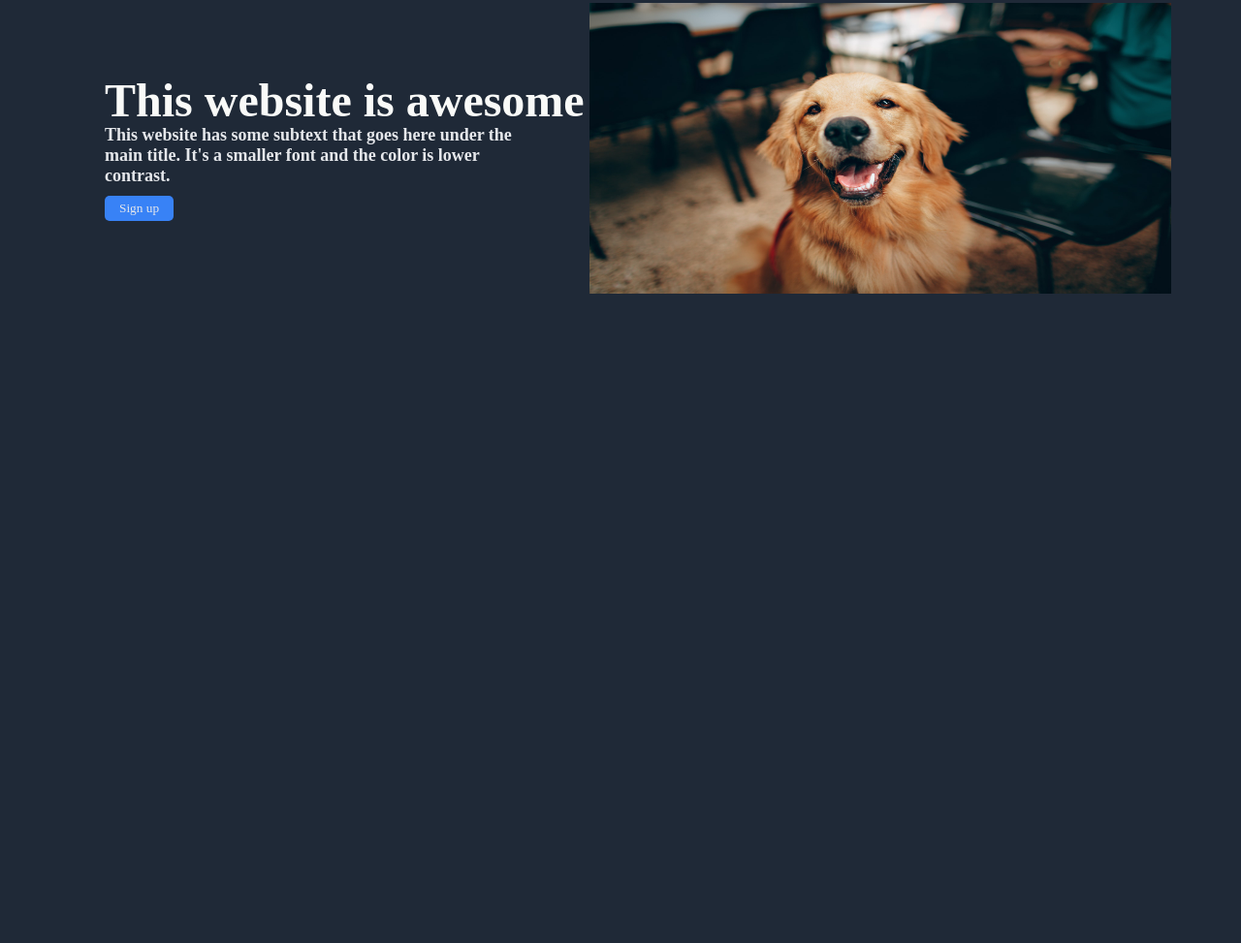
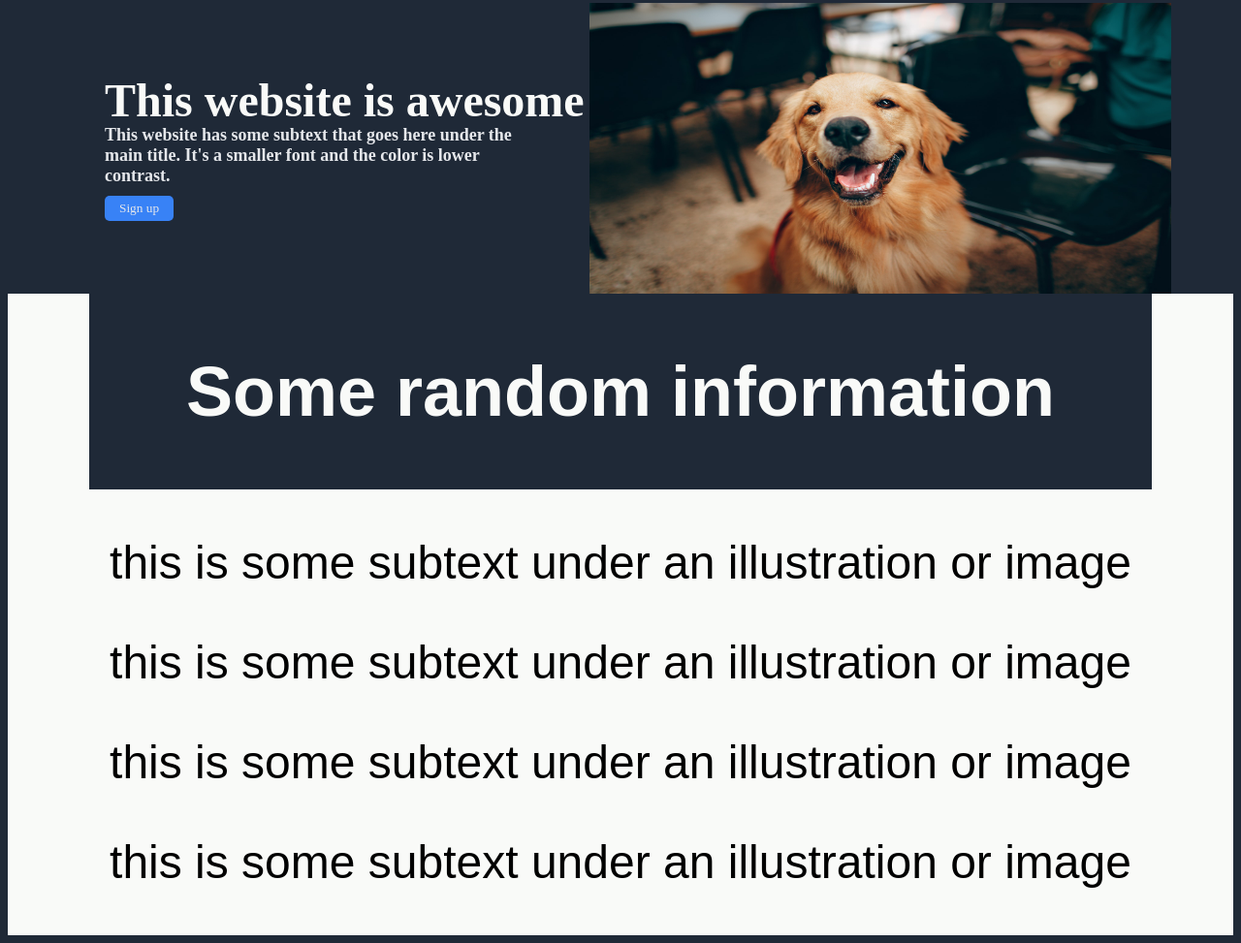
Before and after one commit to VladSava16/Landing_Page, a plain HTML site: page index.html in a window 1280 px wide. Shown: the part 180-1153 px from the top of the page at 97% size. Before the commit the page ends 800 px from the top, so only its background shows below. Drawn offline with Linux system fonts and the light colour scheme.

Commit message:
ADD SECTION 2 HTML ELEMENTS
Added the html elements for Section 2 and done
a little positioning on the main flex container.
Beware, it seems that the section 1 elements have
been slightly displaced.
Should look into bringing them a little closer.

```diff
--- a/index.html
+++ b/index.html
@@ -5,7 +5,7 @@
     <meta http-equiv="X-UA-Compatible" content="IE=edge">
     <meta name="viewport" content="width=device-width, initial-scale=1.0">
     <link rel="stylesheet" href="./styles.css">
-    <title>Document</title>
+    <title>Hero text</title>
 </head>
 <body>
     <div class="header">
@@ -26,5 +26,22 @@
             <img src="./photos/pexels-helena-lopes-2253275.jpg" alt="picture of a dog" id="placeholder-img">
         </div>
     </div>
+    <div class="section2">
+        <div class="header">
+            <h2>Some random information</h2>
+        </div>
+        <div class="section2-pictures">
+            <div class="section2-element"></div>
+            <div class="section2-element"></div>
+            <div class="section2-element"></div>
+            <div class="section2-element"></div>
+        </div>
+        <div class="section2-text">
+            <p>this is some subtext under an illustration or image</p>
+            <p>this is some subtext under an illustration or image</p>
+            <p>this is some subtext under an illustration or image</p>
+            <p>this is some subtext under an illustration or image</p>
+        </div>
+    </div>
 </body>
 </html>
--- a/styles.css
+++ b/styles.css
@@ -70,3 +70,13 @@ ul{
     font-family: "araboto-bold";
     border: none;
 }
+.section2{
+    background-color: #f9faf8;
+    display: flex;
+    flex-direction: column;
+    align-items: center;
+}
+.section2-pictures{
+    display: flex;
+    justify-content: center;
+}
```
